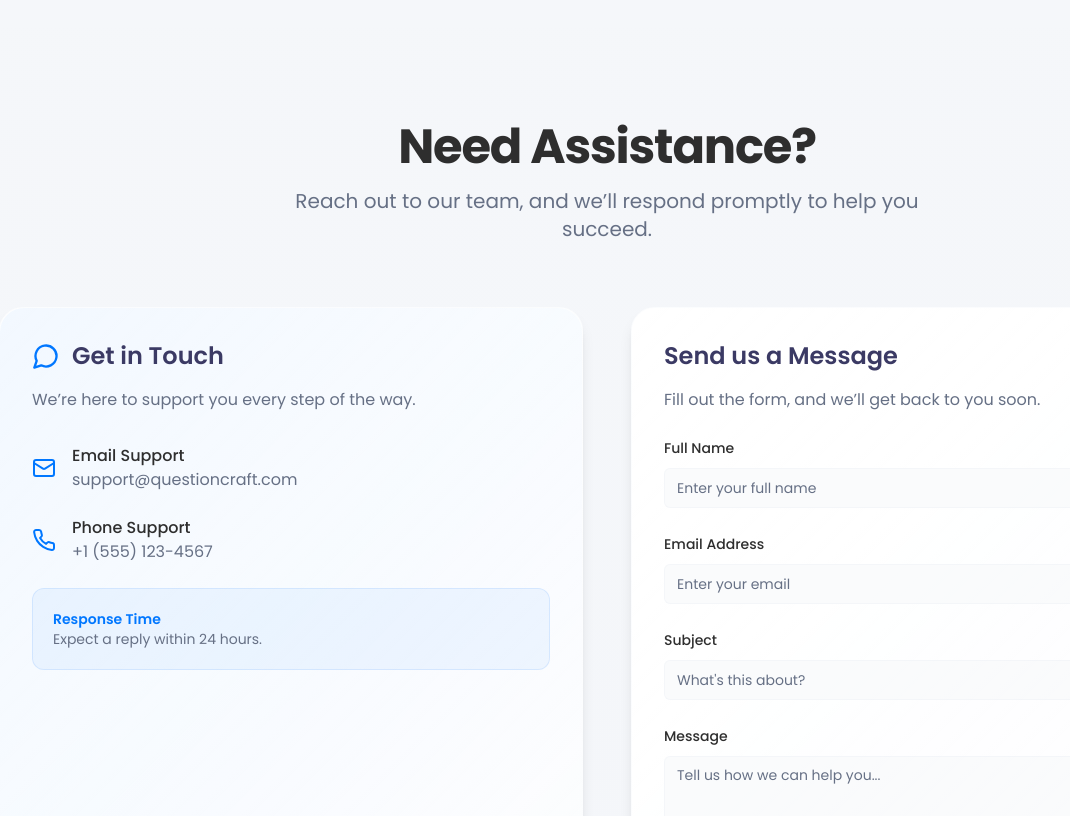
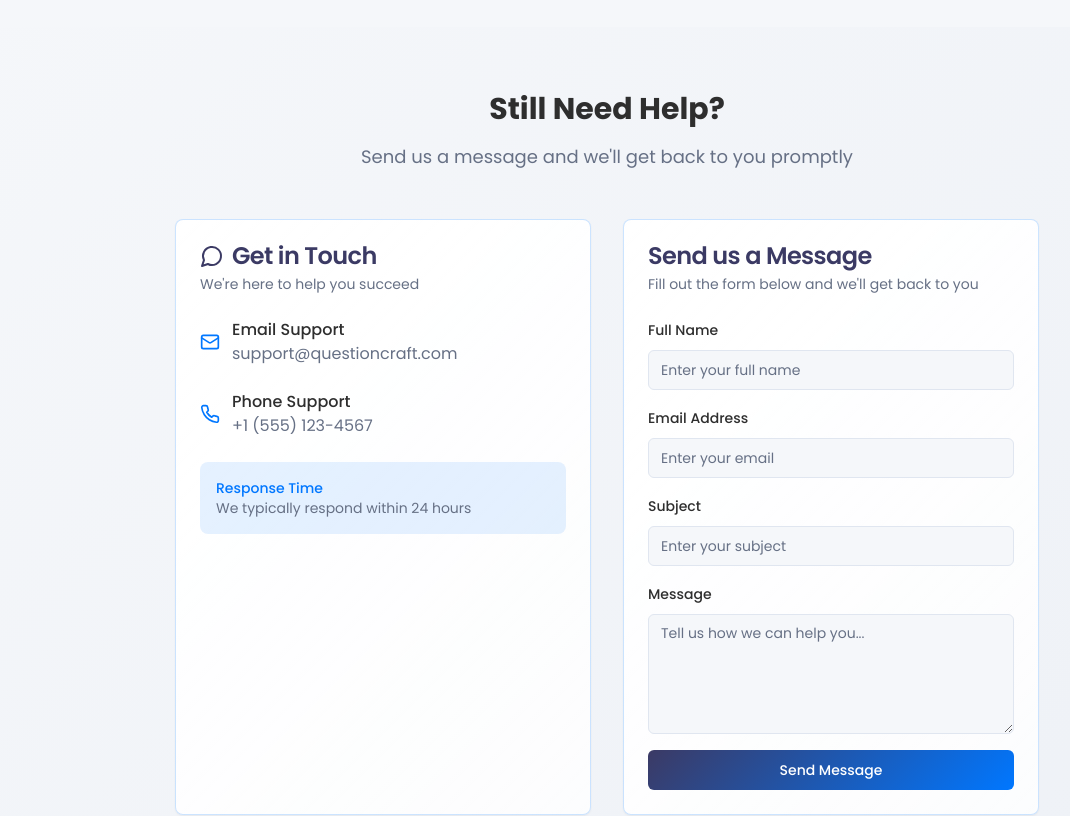
Before and after one commit to Bose14/question-craft-export, a React (Vite) app: page /support in a window 1280 px wide. Shown: the part 1180-1996 px from the top of the page, without its empty margins (33-1103 px from the left). Built offline with nearby package versions, Linux system fonts and the light colour scheme.

Commit message:
support.tsx update

```diff
--- a/src/pages/Support.tsx
+++ b/src/pages/Support.tsx
@@ -188,81 +188,102 @@ const Support = () => {
         </div>
       </section>
 
-<section className="py-24 bg-gradient-to-b from-background to-background/80">
-  <div className="max-w-7xl mx-auto px-6 lg:px-8">
-    {/* Heading */}
-    <div className="text-center mb-16">
-      <h2 className="text-5xl font-extrabold text-foreground mb-4 tracking-tight">
-        Need Assistance?
-      </h2>
-      <p className="text-xl text-muted-foreground max-w-2xl mx-auto">
-        Reach out to our team, and we’ll respond promptly to help you succeed.
-      </p>
+      <section id="form" className="py-16 bg-gradient-subtle">
+        <div className="max-w-4xl mx-auto px-4">
+          <div className="text-center mb-12">
+            <h2 className="text-3xl font-bold text-foreground mb-4">Still Need Help?</h2>
+            <p className="text-lg text-muted-foreground">Send us a message and we'll get back to you promptly</p>
           </div>
 
-    {/* Grid Layout */}
-    <div className="grid lg:grid-cols-2 gap-12">
-      {/* Contact Info Card */}
-      <div className="relative bg-gradient-card border border-border/10 shadow-lg rounded-3xl p-8 transition-all duration-300 hover:shadow-xl hover:-translate-y-1">
-        <div className="absolute inset-0 bg-gradient-to-br from-accent/5 to-transparent rounded-3xl" />
-        <div className="relative">
-          <h3 className="flex items-center text-2xl font-semibold text-primary mb-4">
-            <MessageCircle className="w-7 h-7 mr-3 text-accent" />
+          <div className="grid md:grid-cols-2 gap-8">
+            <Card className="bg-gradient-card border-accent/20">
+              <CardHeader>
+                <CardTitle className="flex items-center text-primary">
+                  <MessageCircle className="w-6 h-6 mr-2" />
                   Get in Touch
-          </h3>
-          <p className="text-muted-foreground mb-8">We’re here to support you every step of the way.</p>
-
-          <div className="space-y-6">
-            <div className="flex items-center space-x-4 group">
-              <Mail className="w-6 h-6 text-accent transition-transform duration-300 group-hover:scale-110" />
+                </CardTitle>
+                <CardDescription>We're here to help you succeed</CardDescription>
+              </CardHeader>
+              <CardContent className="space-y-6">
+                <div className="flex items-center space-x-3">
+                  <Mail className="w-5 h-5 text-accent" />
                   <div>
                     <p className="font-medium text-foreground">Email Support</p>
-                <a
-                  href="mailto:support@questioncraft.com"
-                  className="text-muted-foreground hover:text-primary transition-colors"
-                >
-                  support@questioncraft.com
-                </a>
+                    <p className="text-muted-foreground">support@questioncraft.com</p>
                   </div>
                 </div>
-            <div className="flex items-center space-x-4 group">
-              <Phone className="w-6 h-6 text-accent transition-transform duration-300 group-hover:scale-110" />
+                <div className="flex items-center space-x-3">
+                  <Phone className="w-5 h-5 text-accent" />
                   <div>
                     <p className="font-medium text-foreground">Phone Support</p>
-                <a
-                  href="tel:+15551234567"
-                  className="text-muted-foreground hover:text-primary transition-colors"
-                >
-                  +1 (555) 123-4567
-                </a>
+                    <p className="text-muted-foreground">+1 (555) 123-4567</p>
                   </div>
                 </div>
-            <div className="bg-accent/5 p-5 rounded-xl border border-accent/10">
-              <p className="text-sm font-semibold text-accent">Response Time</p>
-              <p className="text-sm text-muted-foreground">Expect a reply within 24 hours.</p>
+                <div className="bg-accent/10 p-4 rounded-lg">
+                  <p className="text-sm text-accent font-medium">Response Time</p>
+                  <p className="text-sm text-muted-foreground">We typically respond within 24 hours</p>
                 </div>
-          </div>
-        </div>
-      </div>
+              </CardContent>
+            </Card>
 
-      {/* Contact Form Card */}
-      <div className="bg-gradient-card border border-border/10 shadow-lg rounded-3xl p-8 transition-all duration-300 hover:shadow-xl hover:-translate-y-1">
-        <h3 className="text-2xl font-semibold text-primary mb-4">Send us a Message</h3>
-        <p className="text-muted-foreground mb-6">Fill out the form, and we’ll get back to you soon.</p>
-
+            <Card className="bg-gradient-card border-accent/20">
+              <CardHeader>
+                <CardTitle className="text-primary">Send us a Message</CardTitle>
+                <CardDescription>Fill out the form below and we'll get back to you</CardDescription>
+              </CardHeader>
+              <CardContent>
                 <Form {...form}>
-          <form onSubmit={form.handleSubmit(onSubmit)} className="space-y-6">
-            {/* Full Name */}
+                  <form onSubmit={form.handleSubmit(onSubmit)} className="space-y-4">
                     <FormField
                       control={form.control}
                       name="fullName"
                       render={({ field }) => (
                         <FormItem>
-                  <FormLabel className="text-foreground font-medium">Full Name</FormLabel>
+                          <FormLabel>Full Name</FormLabel>
                           <FormControl>
-                    <Input
-                      placeholder="Enter your full name"
-                      className="bg-background/50 border-border/20 focus:ring-2 focus:ring-accent transition-all"
+                            <Input placeholder="Enter your full name" {...field} />
+                          </FormControl>
+                          <FormMessage />
+                        </FormItem>
+                      )}
+                    />
+
+                    <FormField
+                      control={form.control}
+                      name="email"
+                      render={({ field }) => (
+                        <FormItem>
+                          <FormLabel>Email Address</FormLabel>
+                          <FormControl>
+                            <Input type="email" placeholder="Enter your email" {...field} />
+                          </FormControl>
+                          <FormMessage />
+                        </FormItem>
+                      )}
+                    />
+
+                    <FormField
+                      name="subject"
+                      render={({ field }) => (
+                        <FormItem>
+                          <FormLabel>Subject</FormLabel>
+                          <FormControl>
+                            <Input placeholder="Enter your subject" {...field} />
+                          </FormControl>
+                          <FormMessage />
+                        </FormItem>
+                      )}
+                    />
+
+                    <FormField
+                      name="message"
+                      render={({ field }) => (
+                        <FormItem>
+                          <FormLabel>Message</FormLabel>
+                          <FormControl>
+                            <Textarea
+                              placeholder="Tell us how we can help you..."
+                              className="min-h-[120px]"
                               {...field}
                             />
                           </FormControl>
@@ -271,73 +292,14 @@ const Support = () => {
                       )}
                     />
 
-            {/* Email */}
-            <FormField
-              control={form.control}
-              name="email"
-              render={({ field }) => (
-                <FormItem>
-                  <FormLabel className="text-foreground font-medium">Email Address</FormLabel>
-                  <FormControl>
-                    <Input
-                      type="email"
-                      placeholder="Enter your email"
-                      className="bg-background/50 border-border/20 focus:ring-2 focus:ring-accent transition-all"
-                      {...field}
-                    />
-                  </FormControl>
-                  <FormMessage />
-                </FormItem>
-              )}
-            />
-
-            {/* Subject */}
-            <FormField
-              control={form.control}
-              name="subject"
-              render={({ field }) => (
-                <FormItem>
-                  <FormLabel className="text-foreground font-medium">Subject</FormLabel>
-                  <FormControl>
-                    <Input
-                      placeholder="What's this about?"
-                      className="bg-background/50 border-border/20 focus:ring-2 focus:ring-accent transition-all"
-                      {...field}
-                    />
-                  </FormControl>
-                  <FormMessage />
-                </FormItem>
-              )}
-            />
-
-            {/* Message */}
-            <FormField
-              control={form.control}
-              name="message"
-              render={({ field }) => (
-                <FormItem>
-                  <FormLabel className="text-foreground font-medium">Message</FormLabel>
-                  <FormControl>
-                    <Textarea
-                      placeholder="Tell us how we can help you..."
-                      className="min-h-[140px] bg-background/50 border-border/20 focus:ring-2 focus:ring-accent transition-all"
-                      {...field}
-                    />
-                  </FormControl>
-                  <FormMessage />
-                </FormItem>
-              )}
-            />
-
-            {/* Submit Button */}
                     <Button
                       type="submit"
-              className="w-full bg-primary text-white hover:bg-primary/90 font-semibold py-3 rounded-xl transition-all duration-300 hover:shadow-md"
+                      className="w-full bg-gradient-primary hover:opacity-90"
                       disabled={isSubmitting}
                     >
                       {isSubmitting ? (
                         <>
-                  <Loader2 className="w-5 h-5 mr-2 animate-spin" />
+                          <Loader2 className="w-4 h-4 mr-2 animate-spin" />
                           Sending Message...
                         </>
                       ) : (
@@ -346,11 +308,11 @@ const Support = () => {
                     </Button>
                   </form>
                 </Form>
-      </div>
+              </CardContent>
+            </Card>
           </div>
         </div>
       </section>
-
 
       <Footer />
     </div>
```
Lines whose indentation alone changed are shown as unchanged.
